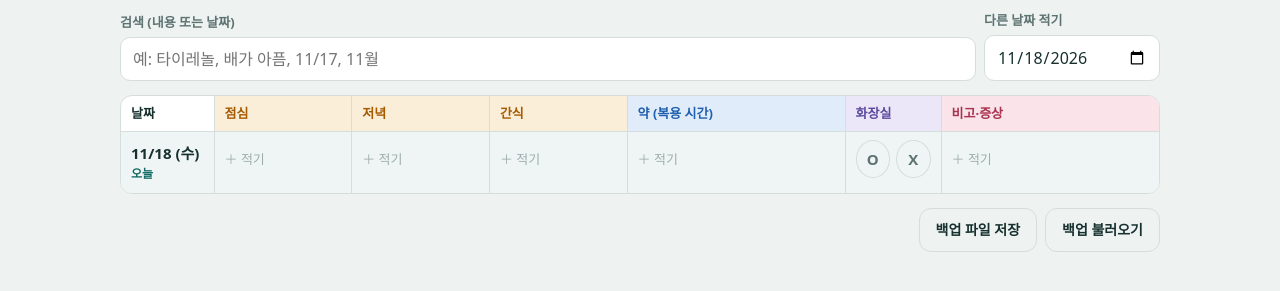
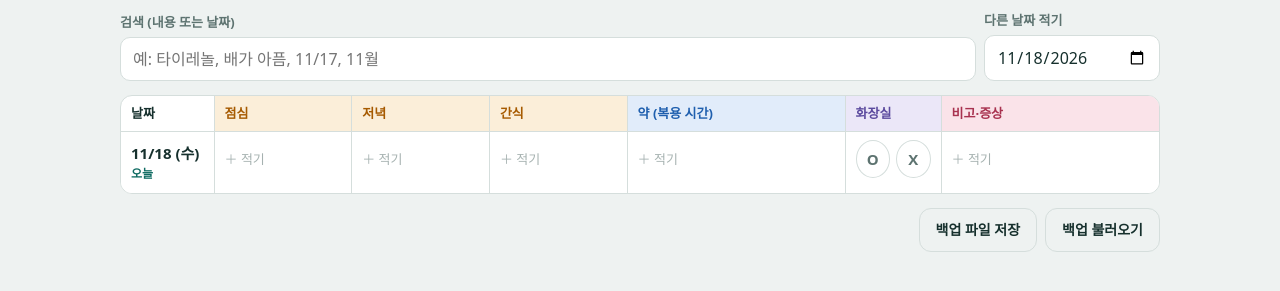
Before and after one commit to zhfpdlwmej-creator/pumasi, a plain HTML site: page index.html in a window 1280 px wide. Shown: the part 103-394 px from the top of the page. Drawn offline with Linux system fonts and the light colour scheme; a web font is replaced by a local one.

Commit message:
오늘 줄은 흰색, 지난 날은 연한 회색으로 구분
Co-Authored-By: Claude Fable 5.2 <noreply@anthropic.com>
Claude-Session: https://claude.ai/code/session_01R67T2m2T1yjYcZGyV4vyY6

```diff
--- a/index.html
+++ b/index.html
@@ -101,7 +101,8 @@ th.h-wc { color: var(--wc); background: var(--wc-bg); }
 th.h-note { color: var(--note); background: var(--note-bg); }
 tbody th { padding: 10px; font-weight: 700; font-variant-numeric: tabular-nums; white-space: nowrap; }
 tbody th small { display: block; font-size: 0.75rem; font-weight: 600; color: var(--accent); }
-tr.today th, tr.today td { background: color-mix(in srgb, var(--accent) 7%, var(--surface)); }
+tbody th, tbody td { background: color-mix(in srgb, var(--ink) 7%, var(--surface)); }
+tr.today th, tr.today td { background: var(--surface); }
 .cell {
   display: block; width: 100%; min-height: 52px; height: 100%; padding: 8px 10px; text-align: left;
   border: 0; background: none; overflow-wrap: anywhere;
--- a/sw.js
+++ b/sw.js
@@ -1,5 +1,5 @@
 // 오프라인에서도 열리도록 앱 파일을 기기에 보관한다. 파일을 고치면 VERSION을 올린다.
-const VERSION = "v1";
+const VERSION = "v2";
 const CACHE = "daily-log-" + VERSION;
 const CORE = ["./", "index.html", "manifest.webmanifest", "icon-192.png", "icon-512.png"];
 
```
